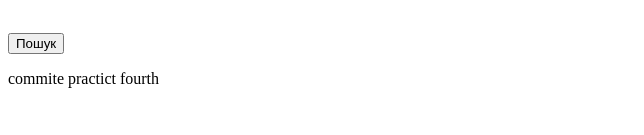
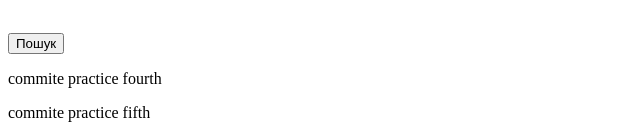
Before and after one commit to khomayana/fivelesson, a plain HTML site: page search.html in a window 1280 px wide. Shown: the part 765-900 px from the top of the page, without its empty margins (0-644 px from the left). Before the commit the page ends 869 px from the top, so only its background shows below. Drawn offline with Linux system fonts and the light colour scheme.

Commit message:
fifth commit

```diff
--- a/search.html
+++ b/search.html
@@ -112,7 +112,8 @@
 
 
     </form>
-    <p>commite practict fourth</p>
+    <p>commite practice fourth</p>
+    <p>commite practice fifth</p>
 
 </body>
 
```
